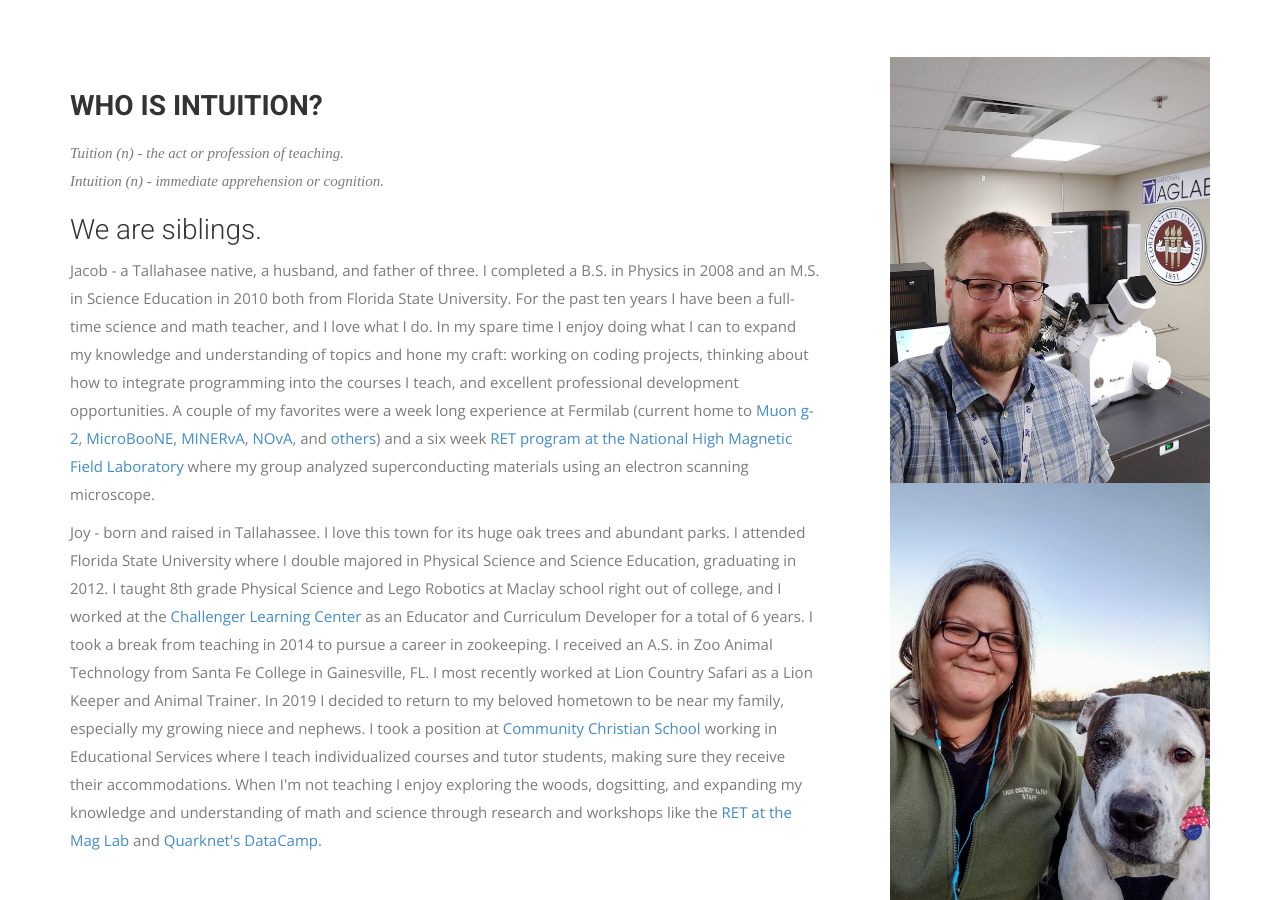
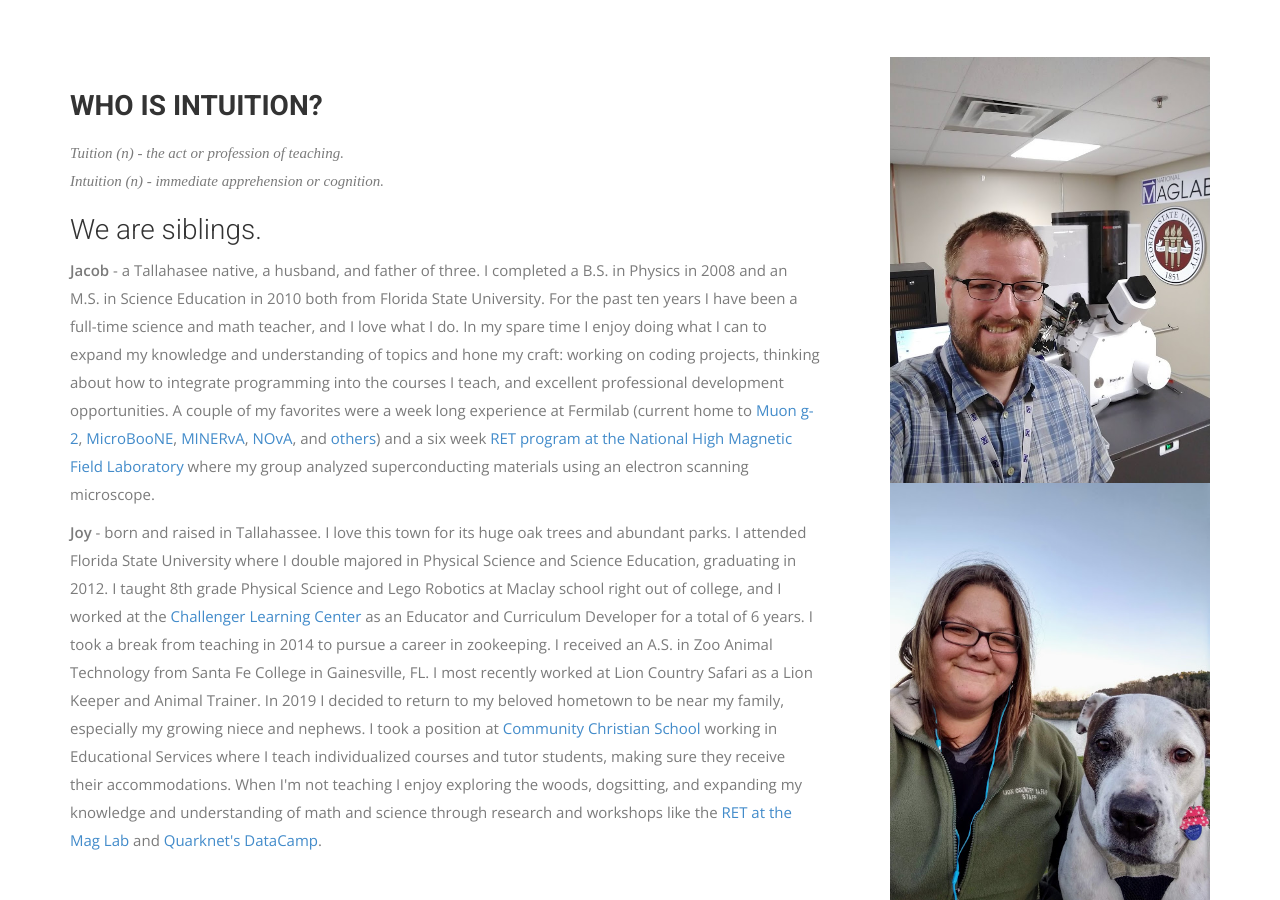
Before and after one commit to jahkobian/jahkobian.github.io, a Jekyll site: the page built from index.html, in a window 1280 px wide and 900 px high, scrolled down 898 px. Built offline with Jekyll 4.4.1, drawn with Linux system fonts in a browser that asks for light colours; nearby versions of some CDN libraries; some web fonts are replaced.

Commit message:
Update index.html

```diff
--- a/index.html
+++ b/index.html
@@ -29,8 +29,8 @@ permalink: /
             <p>Tuition (n) - the act or profession of teaching. <br> Intuition (n) - immediate apprehension or cognition.</p>
           </div>
           <h3>We are siblings.</h3>
-          <p style="padding-top: 0px;">Jacob - a Tallahasee native, a husband, and father of three.  I completed a B.S. in Physics in 2008 and an M.S. in Science Education in 2010 both from Florida State University.  For the past ten years I have been a full-time science and math teacher, and I love what I do.  In my spare time I enjoy doing what I can to expand my knowledge and understanding of topics and hone my craft: working on coding projects, thinking about how to integrate programming into the courses I teach, and excellent professional development opportunities.  A couple of my favorites were a week long experience at Fermilab (current home to <a href="http://muon-g-2.fnal.gov/">Muon g-2</a>, <a href="http://microboone.fnal.gov/">MicroBooNE</a>, <a href="http://minerva.fnal.gov/">MINERvA</a>, <a href="http://novaexperiment.fnal.gov/">NOvA</a>, and <a href="https://news.fnal.gov/fermilab-at-work/experiments-and-projects/">others</a>) and a six week <a href="https://nationalmaglab.org/images/education/searchable_docs/teachers/ret/2019/whittenburg_breman.pdf">RET program at the National High Magnetic Field Laboratory</a> where my group analyzed superconducting materials using an electron scanning microscope.</p>
-          <p style="padding-top: 0px;">Joy - born and raised in Tallahassee. I love this town for its huge oak trees and abundant parks. I attended Florida State University where I double majored in Physical Science and Science Education, graduating in 2012. I taught 8th grade Physical Science and Lego Robotics at Maclay school right out of college, and I worked at the <a href="https://www.challengertlh.com/">Challenger Learning Center</a> as an Educator and Curriculum Developer for a total of 6 years. I took a break from teaching in 2014 to pursue a career in zookeeping. I received an A.S. in Zoo Animal Technology from Santa Fe College in Gainesville, FL. I most recently worked at Lion Country Safari as a Lion Keeper and Animal Trainer. In 2019 I decided to return to my beloved hometown to be near my family, especially my growing niece and nephews. I took a position at <a href="https://myccs.org">Community Christian School</a> working in Educational Services where I teach individualized courses and tutor students, making sure they receive their accommodations. When I'm not teaching I enjoy exploring the woods, dogsitting, and expanding my knowledge and understanding of math and science through research and workshops like the <a href="https://nationalmaglab.org/images/education/searchable_docs/teachers/ret/2013/FabianSanchez_JoyBreman2013poster.pdf">RET at the Mag Lab</a> and <a href="https://quarknet.org/page/data-camp-description">Quarknet's DataCamp</a>.</p>
+          <p style="padding-top: 0px;"><b>Jacob</b> - a Tallahasee native, a husband, and father of three.  I completed a B.S. in Physics in 2008 and an M.S. in Science Education in 2010 both from Florida State University.  For the past ten years I have been a full-time science and math teacher, and I love what I do.  In my spare time I enjoy doing what I can to expand my knowledge and understanding of topics and hone my craft: working on coding projects, thinking about how to integrate programming into the courses I teach, and excellent professional development opportunities.  A couple of my favorites were a week long experience at Fermilab (current home to <a href="http://muon-g-2.fnal.gov/">Muon g-2</a>, <a href="http://microboone.fnal.gov/">MicroBooNE</a>, <a href="http://minerva.fnal.gov/">MINERvA</a>, <a href="http://novaexperiment.fnal.gov/">NOvA</a>, and <a href="https://news.fnal.gov/fermilab-at-work/experiments-and-projects/">others</a>) and a six week <a href="https://nationalmaglab.org/images/education/searchable_docs/teachers/ret/2019/whittenburg_breman.pdf">RET program at the National High Magnetic Field Laboratory</a> where my group analyzed superconducting materials using an electron scanning microscope.</p>
+          <p style="padding-top: 0px;"><b>Joy</b> - born and raised in Tallahassee. I love this town for its huge oak trees and abundant parks. I attended Florida State University where I double majored in Physical Science and Science Education, graduating in 2012. I taught 8th grade Physical Science and Lego Robotics at Maclay school right out of college, and I worked at the <a href="https://www.challengertlh.com/">Challenger Learning Center</a> as an Educator and Curriculum Developer for a total of 6 years. I took a break from teaching in 2014 to pursue a career in zookeeping. I received an A.S. in Zoo Animal Technology from Santa Fe College in Gainesville, FL. I most recently worked at Lion Country Safari as a Lion Keeper and Animal Trainer. In 2019 I decided to return to my beloved hometown to be near my family, especially my growing niece and nephews. I took a position at <a href="https://myccs.org">Community Christian School</a> working in Educational Services where I teach individualized courses and tutor students, making sure they receive their accommodations. When I'm not teaching I enjoy exploring the woods, dogsitting, and expanding my knowledge and understanding of math and science through research and workshops like the <a href="https://nationalmaglab.org/images/education/searchable_docs/teachers/ret/2013/FabianSanchez_JoyBreman2013poster.pdf">RET at the Mag Lab</a> and <a href="https://quarknet.org/page/data-camp-description">Quarknet's DataCamp</a>.</p>
         </div>
       </div><!-- .col-md-8 close -->
       <div class="col-md-4 col-sm-12">
```
